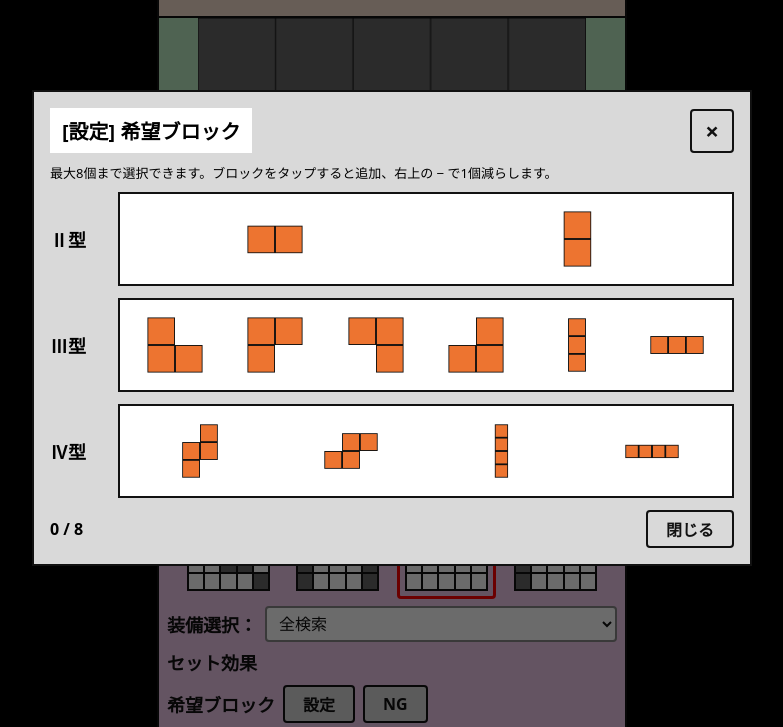
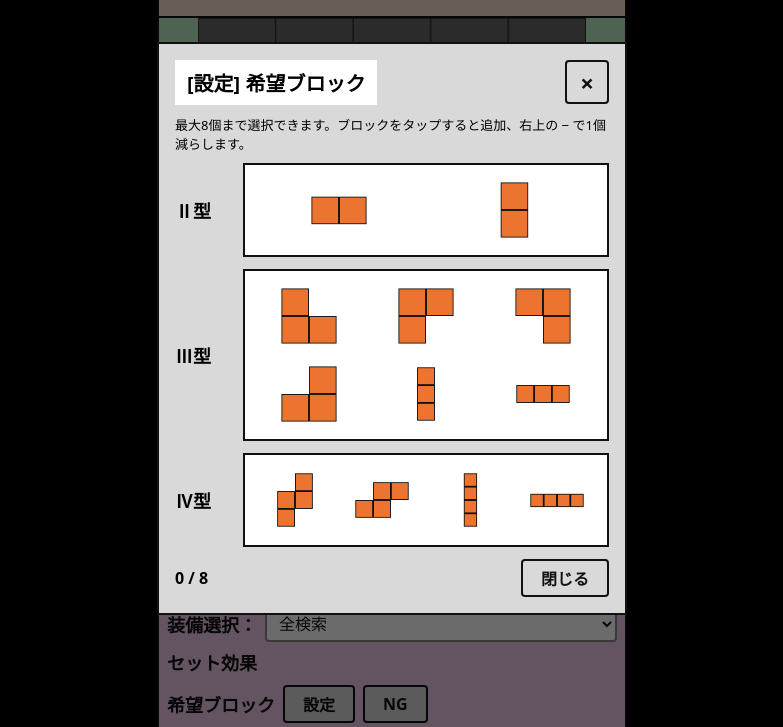
Before and after one commit to aomiyasora4114samyiel-crypto/nte-block-tool, a plain HTML site: page index.html in a window 1280 px wide. Both pictures are taken after a click on the button "設定". Shown: the part 72-799 px from the top of the page, without its empty margins (248-1031 px from the left). Drawn offline with Linux system fonts and the light colour scheme.

Commit message:
Add files via upload

```diff
--- a/styles.css
+++ b/styles.css
@@ -229,3 +229,97 @@ button:active:not(:disabled) { transform: translateY(1px); }
   margin-left: 4px;
   white-space: nowrap;
 }
+
+
+
+
+/* v11: ダイアログをアプリ本体と同じ基準幅にする
+   PCでもスマホでも「470px基準」、狭い画面だけ縮小。
+*/
+.wanted-dialog {
+  width: auto;
+  max-width: 100vw;
+  padding: 0;
+}
+
+.wanted-dialog .dialog-card {
+  width: min(470px, calc(100vw - 12px));
+  max-width: 470px;
+  max-height: calc(100vh - 12px);
+  overflow-y: auto;
+  box-sizing: border-box;
+  margin: 0;
+}
+
+/* 内部の一覧もダイアログ幅に収める */
+.wanted-dialog .wanted-group {
+  min-width: 0;
+}
+
+.wanted-dialog .wanted-group-items {
+  min-width: 0;
+  gap: 4px;
+}
+
+.wanted-dialog .wanted-item {
+  min-width: 0;
+}
+
+@media (max-width: 482px) {
+  .wanted-dialog .dialog-card {
+    width: calc(100vw - 8px);
+    max-width: none;
+    max-height: calc(100vh - 8px);
+  }
+}
+
+
+/* v12: ダイアログをビューポート中央へ固定
+   dialog要素自身を中央へ配置し、PCでも左端へ寄らないようにする */
+.wanted-dialog[open] {
+  position: fixed;
+  inset: 0;
+  margin: auto;
+  width: min(470px, calc(100vw - 12px));
+  max-width: min(470px, calc(100vw - 12px));
+  height: fit-content;
+  max-height: calc(100vh - 12px);
+  padding: 0;
+  overflow: visible;
+}
+
+.wanted-dialog .dialog-card {
+  width: 100%;
+  max-width: none;
+  max-height: calc(100vh - 12px);
+  overflow-y: auto;
+  box-sizing: border-box;
+  margin: 0;
+}
+
+/* Ⅲ型はスマホ版と同様に2段へ分割。
+   6形状を 3 + 3 で表示する。 */
+.wanted-dialog .wanted-group[data-count="6"] .wanted-group-items {
+  display: grid;
+  grid-template-columns: repeat(3, 1fr);
+  gap: 4px 6px;
+  justify-items: center;
+  align-items: center;
+}
+
+/* Ⅱ型・Ⅳ型もダイアログ幅からはみ出さない */
+.wanted-dialog .wanted-group-items {
+  min-width: 0;
+}
+
+@media (max-width: 482px) {
+  .wanted-dialog[open] {
+    width: calc(100vw - 8px);
+    max-width: calc(100vw - 8px);
+    max-height: calc(100vh - 8px);
+  }
+
+  .wanted-dialog .dialog-card {
+    max-height: calc(100vh - 8px);
+  }
+}
```
Also changed, not shown: README.txt.
